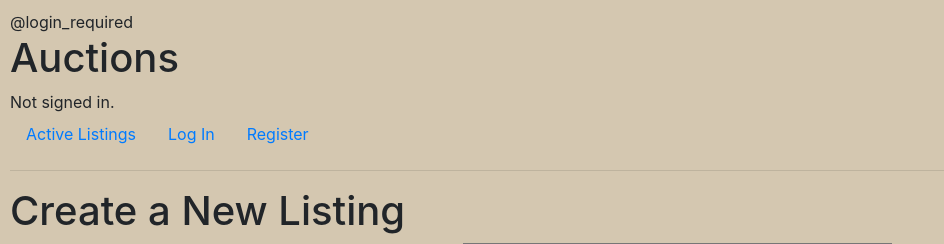
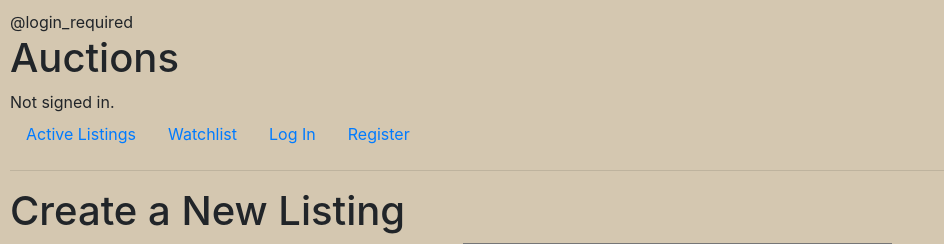
Before and after one commit to OliviaU-B/commerce-project, a Django app: page /create_new_listing in a window 1280 px wide. Shown: the top 244 px of the page, without its empty margins (0-944 px from the left). Run offline with Django 3.2, Linux system fonts and the light colour scheme; some libraries are stand-ins or nearby versions.

Commit message:
Add navbar link to Watchlist

```diff
--- a/auctions/templates/auctions/layout.html
+++ b/auctions/templates/auctions/layout.html
@@ -20,6 +20,9 @@
             <li class="nav-item">
                 <a class="nav-link" href="{% url 'index' %}">Active Listings</a>
             </li>
+            <li class="nav-item">
+                <a class="nav-link" href="{% url 'view_watchlist' %}">Watchlist</a>
+            </li>
             {% if user.is_authenticated %}
                 <li class="nav-item">
                     <a class="nav-link" href="{% url 'logout' %}">Log Out</a>
```
